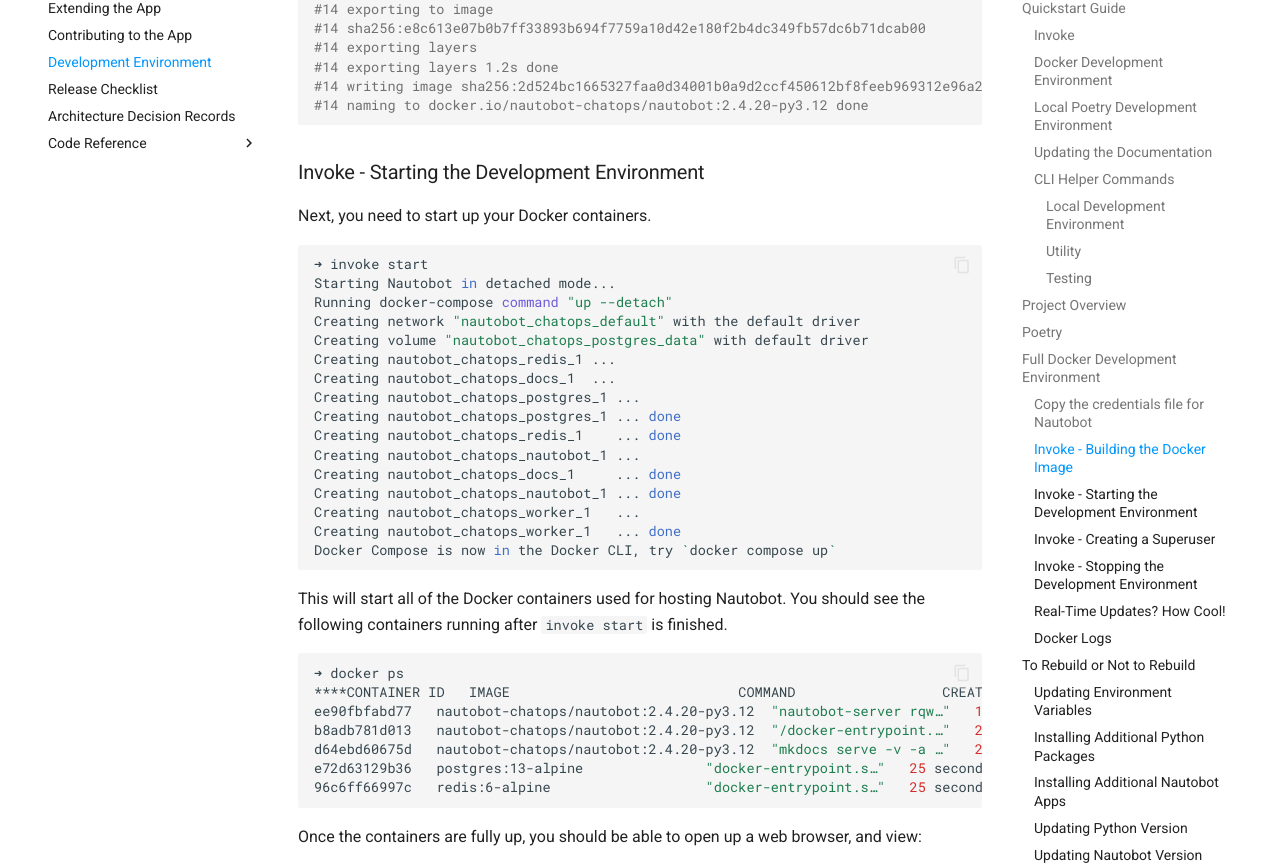
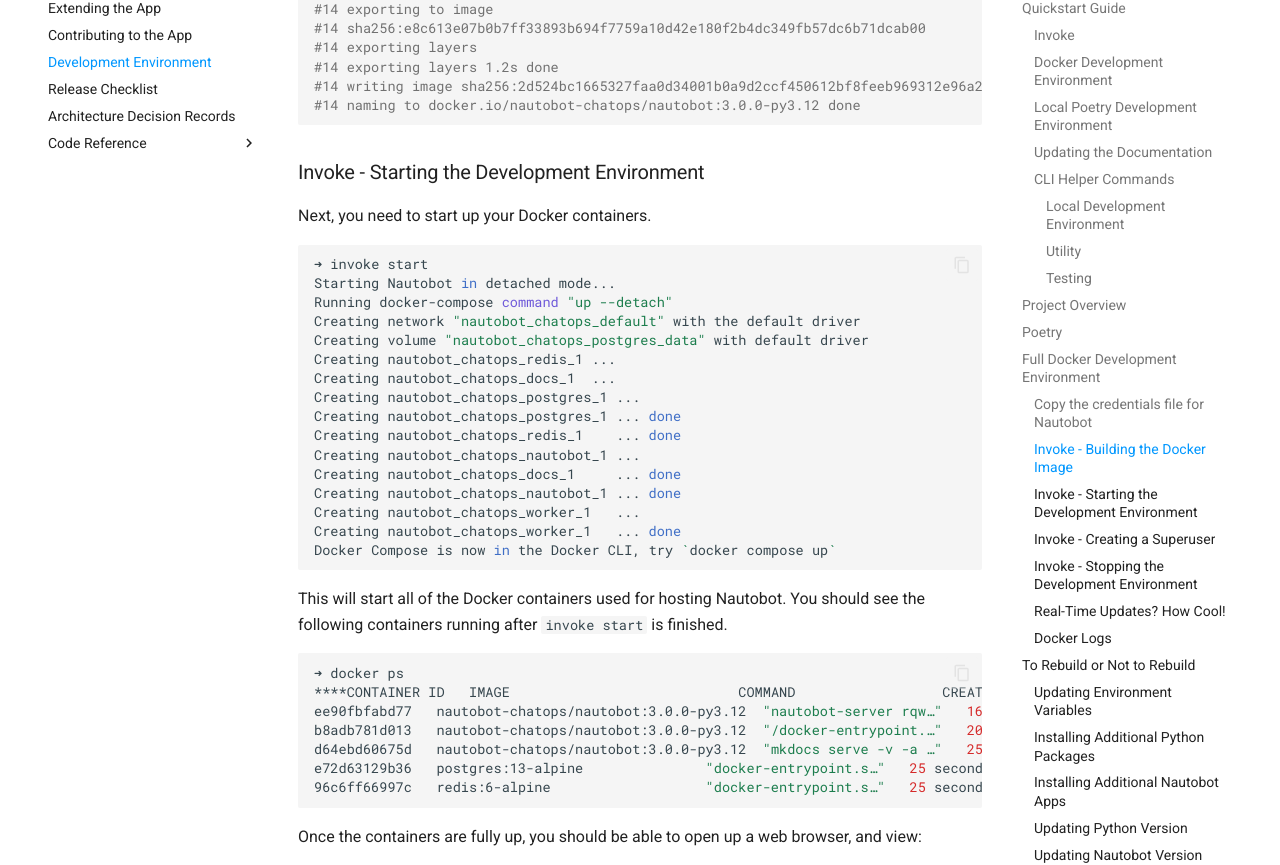
Before and after one commit to nautobot/nautobot-app-chatops, an MkDocs documentation site: the page built from docs/dev/dev_environment.md, in a window 1280 px wide and 1400 px high, scrolled down 5320 px. Shown: the part 164-1029 px from the top of the window. Built offline with MkDocs 1.6.1 and Material for MkDocs 9.7.7, drawn with Linux system fonts in a browser that asks for light colours; comment, search, counter and statistics services are not loaded; some of the changed text lies outside the part shown.

Commit message:
Cookie updated targeting develop by NetworkToCode Cookie Drift Manager Tool
## [3.0.0 (2025-12-30)](https://github.com/nautobot/cookiecutter-nautobot-app/releases/tag/3.0.0)

### Added

- [#291](https://github.com/nautobot/cookiecutter-nautobot-app/issues/291) - Added support for Python `3.13`.

### Changed

- [#291](https://github.com/nautobot/cookiecutter-nautobot-app/issues/291) - Updated minimum Nautobot version to `3.0.0`.
- [#291](https://github.com/nautobot/cookiecutter-nautobot-app/issues/291) - Updated maximum Nautobot version to `<4.0.0`.
- [#309](https://github.com/nautobot/cookiecutter-nautobot-app/issues/309) - Change the tag-nautobot-app workflow to support multiple nautobot-app versions.
- [#320](https://github.com/nautobot/cookiecutter-nautobot-app/issues/320) - Upstream testing now runs against selected branches.

### Documentation

- [#319](https://github.com/nautobot/cookiecutter-nautobot-app/issues/319) - Fixed nav typo and added missing 2.7.2 release notes.

### Housekeeping

- [#322](https://github.com/nautobot/cookiecutter-nautobot-app/issues/322) - Updated CI workflow to always regenerate poetry lockfile.

**Full Changelog**: https://github.com/nautobot/cookiecutter-nautobot-app/compare/nautobot-app-v2.7.2...nautobot-app-v3.0.0

````diff
--- a/docs/dev/dev_environment.md
+++ b/docs/dev/dev_environment.md
@@ -13,7 +13,7 @@
 
 The [Invoke](http://www.pyinvoke.org/) library is used to provide some helper commands based on the environment. There are a few configuration parameters which can be passed to Invoke to override the default configuration:
 
-- `nautobot_ver`: the version of Nautobot to use as a base for any built docker containers (default: 2.4.20)
+- `nautobot_ver`: the version of Nautobot to use as a base for any built docker containers (default: 3.0.0)
 - `project_name`: the default docker compose project name (default: `nautobot-chatops`)
 - `python_ver`: the version of Python to use as a base for any built docker containers (default: 3.12)
 - `local`: a boolean flag indicating if invoke tasks should be run on the host or inside the docker containers (default: False, commands will be run in docker containers)
@@ -181,7 +181,7 @@
 #14 exporting layers
 #14 exporting layers 1.2s done
 #14 writing image sha256:2d524bc1665327faa0d34001b0a9d2ccf450612bf8feeb969312e96a2d3e3503 done
-#14 naming to docker.io/nautobot-chatops/nautobot:2.4.20-py3.12 done
+#14 naming to docker.io/nautobot-chatops/nautobot:3.0.0-py3.12 done
 ```
 
 ### Invoke - Starting the Development Environment
@@ -212,9 +212,9 @@
 ```bash
 ➜ docker ps
 ****CONTAINER ID   IMAGE                            COMMAND                  CREATED          STATUS          PORTS                                       NAMES
-ee90fbfabd77   nautobot-chatops/nautobot:2.4.20-py3.12  "nautobot-server rqw…"   16 seconds ago   Up 13 seconds                                               nautobot_chatops_worker_1
-b8adb781d013   nautobot-chatops/nautobot:2.4.20-py3.12  "/docker-entrypoint.…"   20 seconds ago   Up 15 seconds   0.0.0.0:8080->8080/tcp, :::8080->8080/tcp   nautobot_chatops_nautobot_1
-d64ebd60675d   nautobot-chatops/nautobot:2.4.20-py3.12  "mkdocs serve -v -a …"   25 seconds ago   Up 18 seconds   0.0.0.0:8001->8080/tcp, :::8001->8080/tcp   nautobot_chatops_docs_1
+ee90fbfabd77   nautobot-chatops/nautobot:3.0.0-py3.12  "nautobot-server rqw…"   16 seconds ago   Up 13 seconds                                               nautobot_chatops_worker_1
+b8adb781d013   nautobot-chatops/nautobot:3.0.0-py3.12  "/docker-entrypoint.…"   20 seconds ago   Up 15 seconds   0.0.0.0:8080->8080/tcp, :::8080->8080/tcp   nautobot_chatops_nautobot_1
+d64ebd60675d   nautobot-chatops/nautobot:3.0.0-py3.12  "mkdocs serve -v -a …"   25 seconds ago   Up 18 seconds   0.0.0.0:8001->8080/tcp, :::8001->8080/tcp   nautobot_chatops_docs_1
 e72d63129b36   postgres:13-alpine               "docker-entrypoint.s…"   25 seconds ago   Up 19 seconds   0.0.0.0:5432->5432/tcp, :::5432->5432/tcp   nautobot_chatops_postgres_1
 96c6ff66997c   redis:6-alpine                   "docker-entrypoint.s…"   25 seconds ago   Up 21 seconds   0.0.0.0:6379->6379/tcp, :::6379->6379/tcp   nautobot_chatops_redis_1
 ```
@@ -410,7 +410,7 @@
     {
         "nautobot_chatops": {
             ...
-            "nautobot_ver": "2.4.20",
+            "nautobot_ver": "3.0.0",
 	    ...
         }
     }
--- a/invoke.example.yml
+++ b/invoke.example.yml
@@ -1,6 +1,6 @@
 ---
 nautobot_chatops:
-  nautobot_ver: "2.4.20"
+  nautobot_ver: "3.0.0"
   python_ver: "3.12"
   # local: false
   # compose_dir: "/full/path/to/nautobot-app-chatops/development"
--- a/invoke.mysql.yml
+++ b/invoke.mysql.yml
@@ -1,7 +1,7 @@
 ---
 nautobot_chatops:
   project_name: "nautobot-chatops"
-  nautobot_ver: "2.4.20"
+  nautobot_ver: "3.0.0"
   local: false
   python_ver: "3.12"
   compose_dir: "development"
--- a/pyproject.toml
+++ b/pyproject.toml
@@ -16,6 +16,7 @@
     "Programming Language :: Python :: 3.10",
     "Programming Language :: Python :: 3.11",
     "Programming Language :: Python :: 3.12",
+    "Programming Language :: Python :: 3.13",
 ]
 packages = [
     { include = "nautobot_chatops" },
@@ -26,9 +27,9 @@
 ]
 
 [tool.poetry.dependencies]
-python = ">=3.10,<3.13"
+python = ">=3.10,<3.14"
 # Used for local development
-nautobot = ">=2.4.20,<3.0.0"
+nautobot = ">=3.0.0,<4.0.0"
 
 [tool.poetry.group.dev.dependencies]
 coverage = "*"
--- a/tasks.py
+++ b/tasks.py
@@ -52,7 +52,7 @@
 namespace.configure(
     {
         "nautobot_chatops": {
-            "nautobot_ver": "2.4.20",
+            "nautobot_ver": "3.0.0",
             "project_name": "nautobot-chatops",
             "python_ver": "3.12",
             "local": False,
````
Also changed, not shown: docs/admin/compatibility_matrix.md (+1 -1 lines), docs/admin/install.md (+1 -1 lines), .cookiecutter.json, .github/ISSUE_TEMPLATE/bug_report.md, .github/ISSUE_TEMPLATE/feature_request.md, 4 other files.
